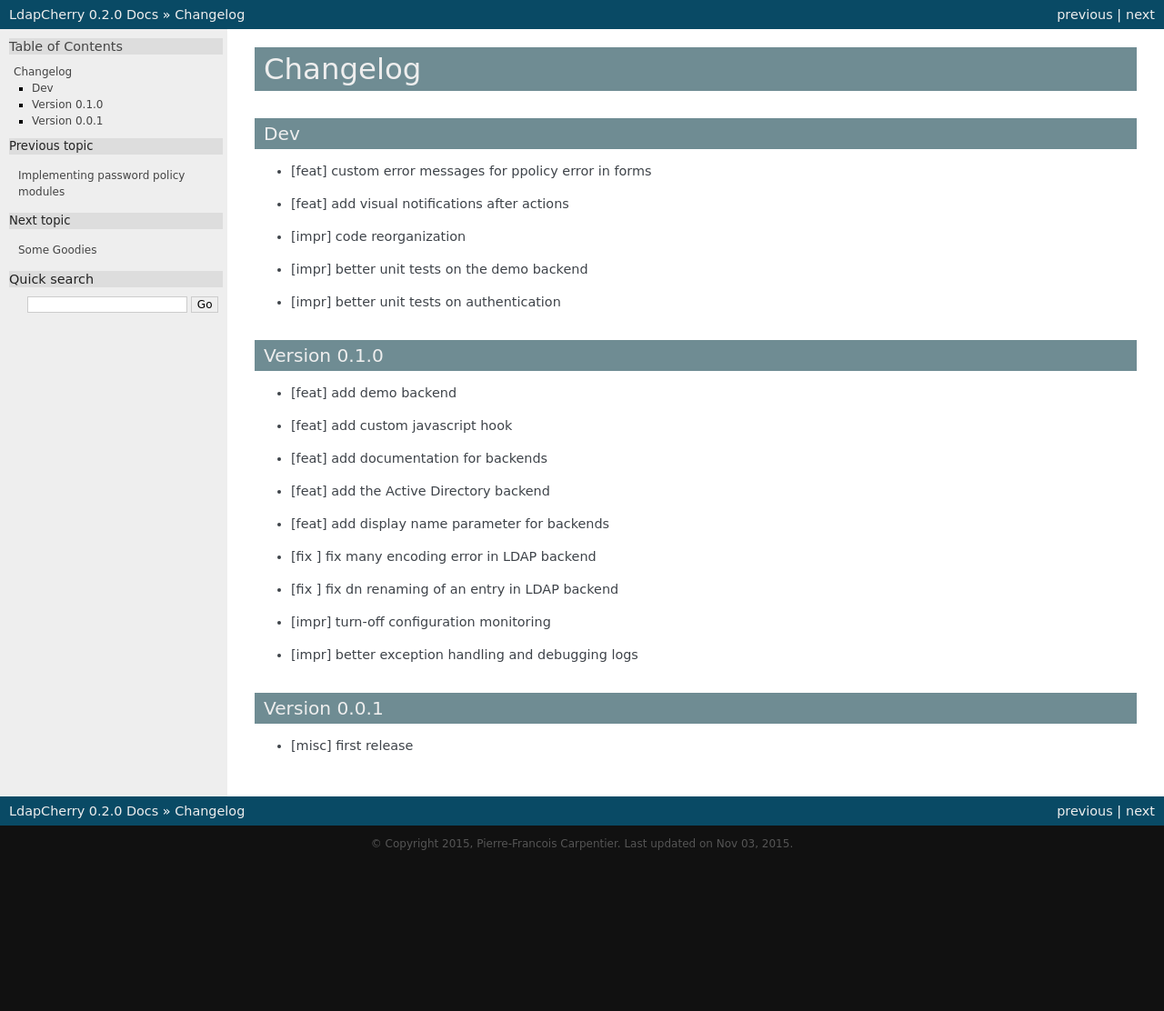
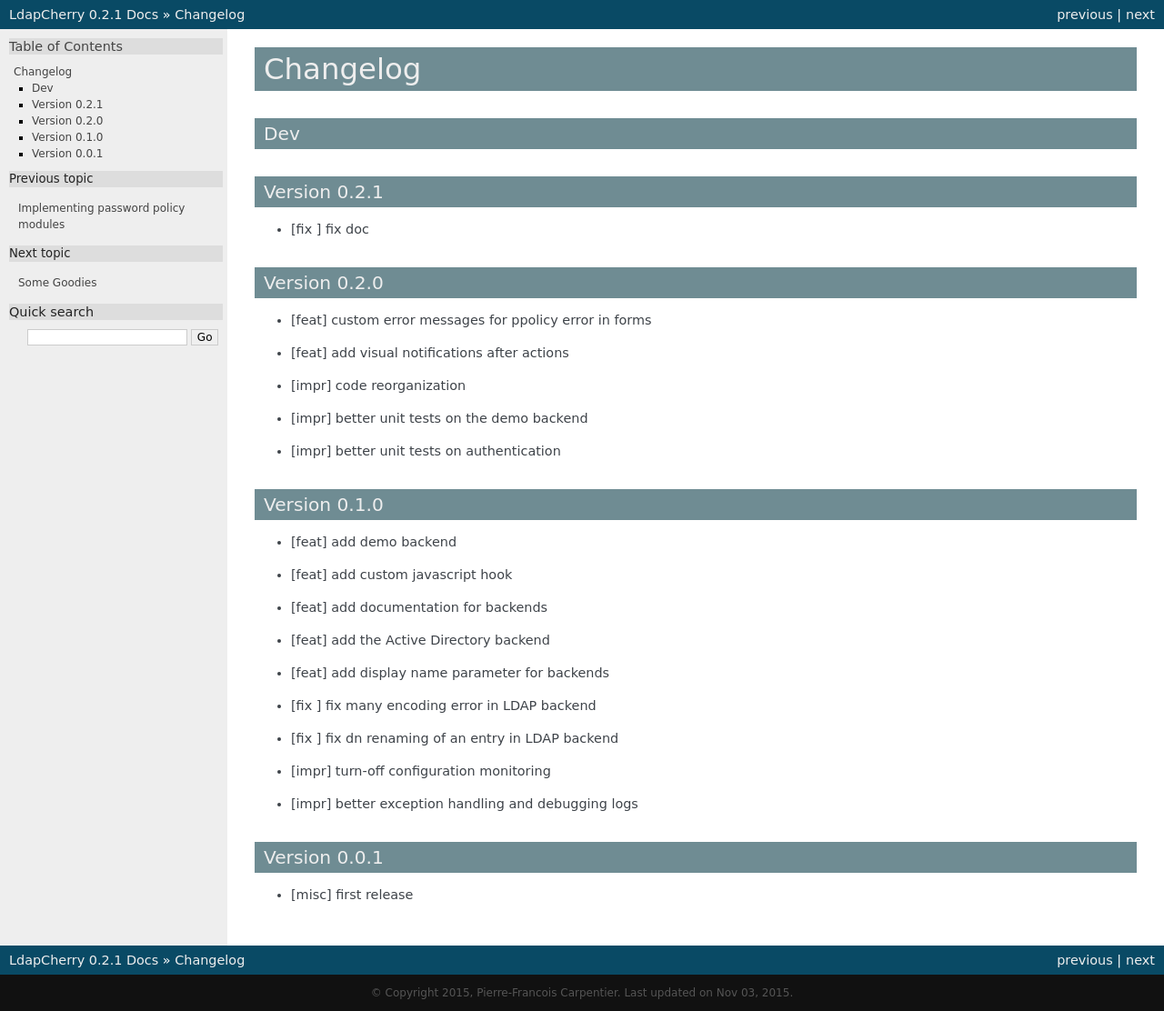
Before and after one commit to kakwa/ldapcherry, a Sphinx documentation site: the page built from docs/changelog.rst, in a window 1280 px wide. Shown: the whole page at 91% size. Built offline with Sphinx 7.4.7, drawn with Linux system fonts in a browser that asks for light colours; before the commit the page ends 948 px from its top, so only the background shows below that.

Commit message:
increment version

```diff
--- a/ChangeLog.rst
+++ b/ChangeLog.rst
@@ -1,5 +1,14 @@
 Dev
 ***
+
+Version 0.2.1
+*************
+
+* [fix ] fix doc
+
+Version 0.2.0
+*************
+
 
 * [feat] custom error messages for ppolicy error in forms
 * [feat] add visual notifications after actions
--- a/docs/conf.py
+++ b/docs/conf.py
@@ -64,7 +64,7 @@
 #
 # The short X.Y version.
 # The full version, including alpha/beta/rc tags.
-release = '0.2.0'
+release = '0.2.1'
 
 # The language for content autogenerated by Sphinx. Refer to documentation
 # for a list of supported languages.
--- a/setup.py
+++ b/setup.py
@@ -109,7 +109,7 @@
 setup(
     name='ldapcherry',
     zip_safe=False,
-    version='0.2.0',
+    version='0.2.1',
     author='Pierre-Francois Carpentier',
     author_email='carpentier.pf@gmail.com',
     packages=[
```
